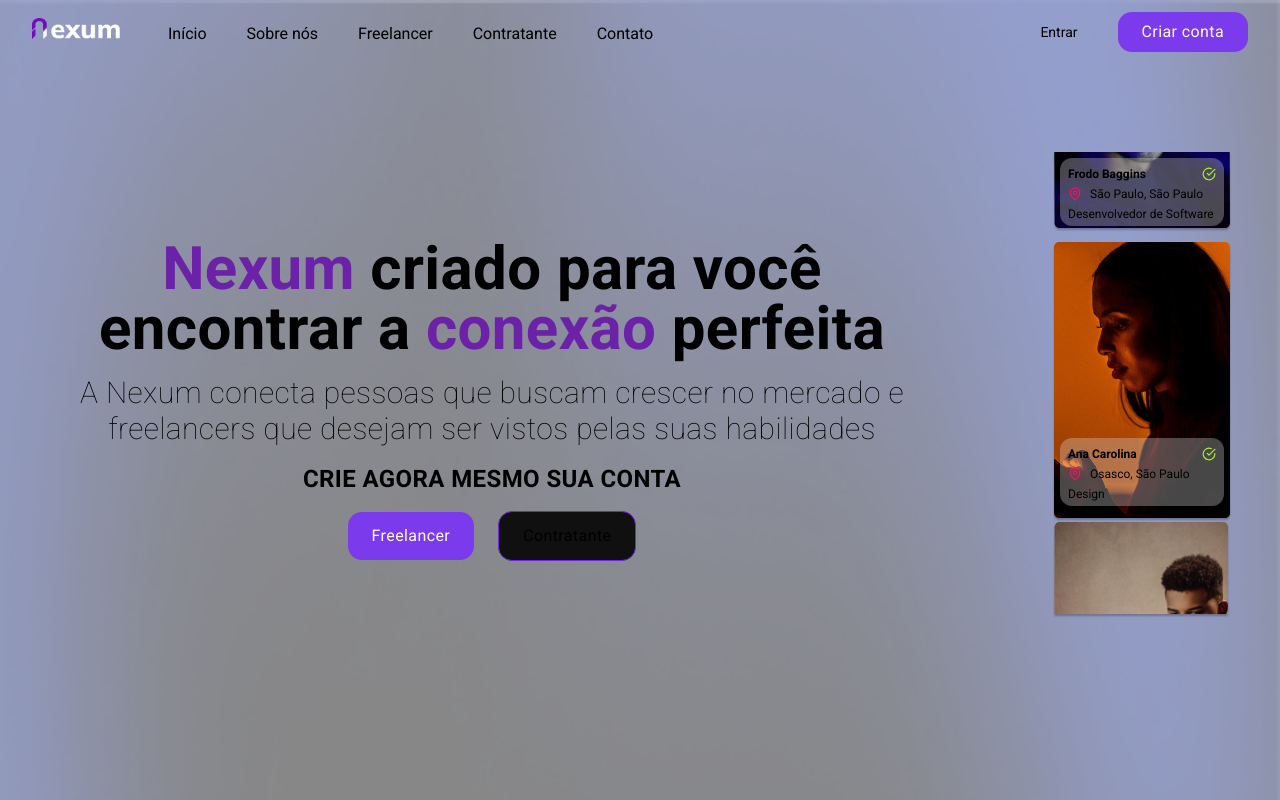
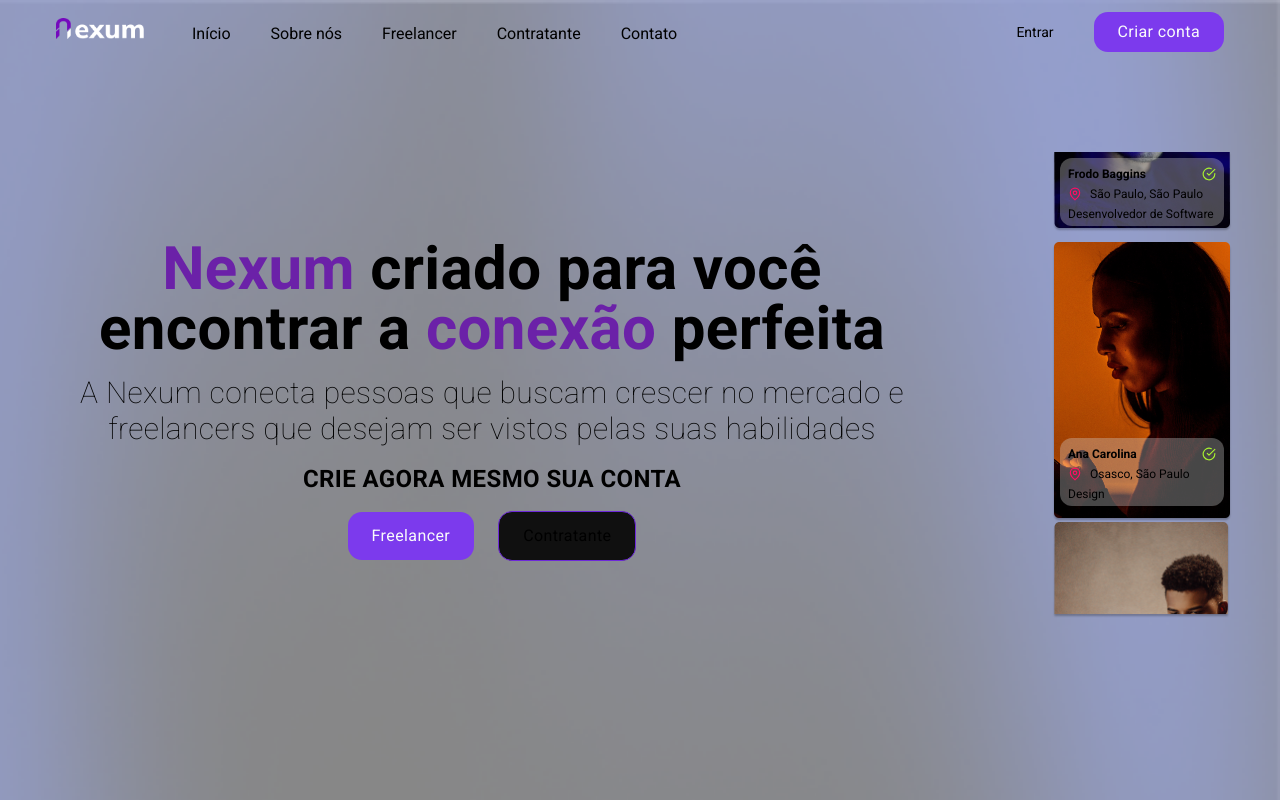
Before and after one commit to GUILHERMEPSANTOS/New-Nexum, a Next.js app in the folder web-nexus/: page / in a window 1280 px wide. Shown: the top 800 px of the page. Built offline with nearby package versions, Linux system fonts and the light colour scheme.

Commit message:
continuação do commit anterior

```diff
--- a/web-nexus/src/components/header.tsx
+++ b/web-nexus/src/components/header.tsx
@@ -10,7 +10,7 @@ import { Button } from './ui/button'
 
 export default function Header() {
     return (
-        <header className="w-full h-16 bg-transparent px-8 fixed top-0 z-10">
+        <header className="w-full h-16 bg-transparent px-14 fixed top-0 z-10">
             <div className='md:flex md:justify-between md:items-center h-full' >
                 <nav className='hidden lg:block'>
                     <div className='flex gap-12 items-baseline'>
```
